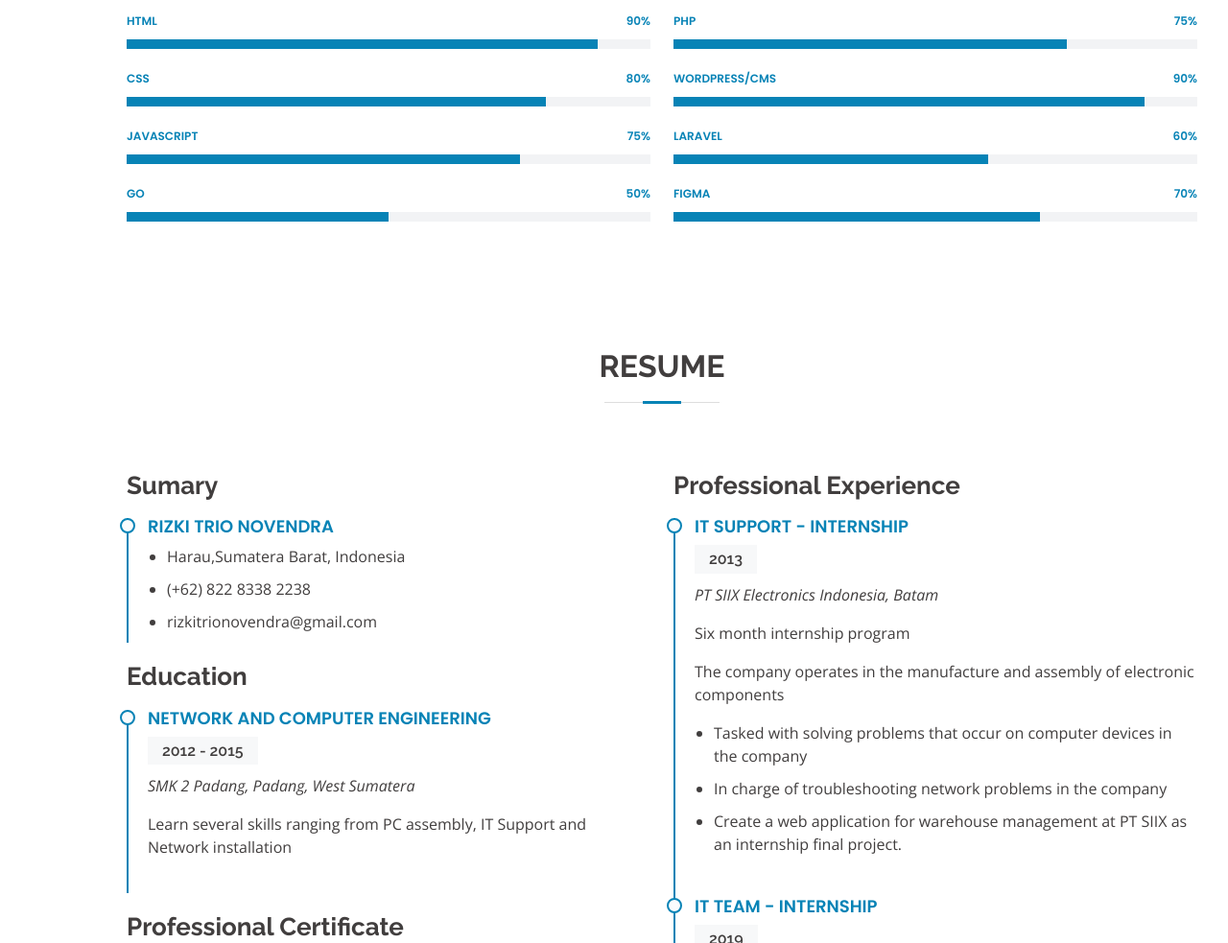
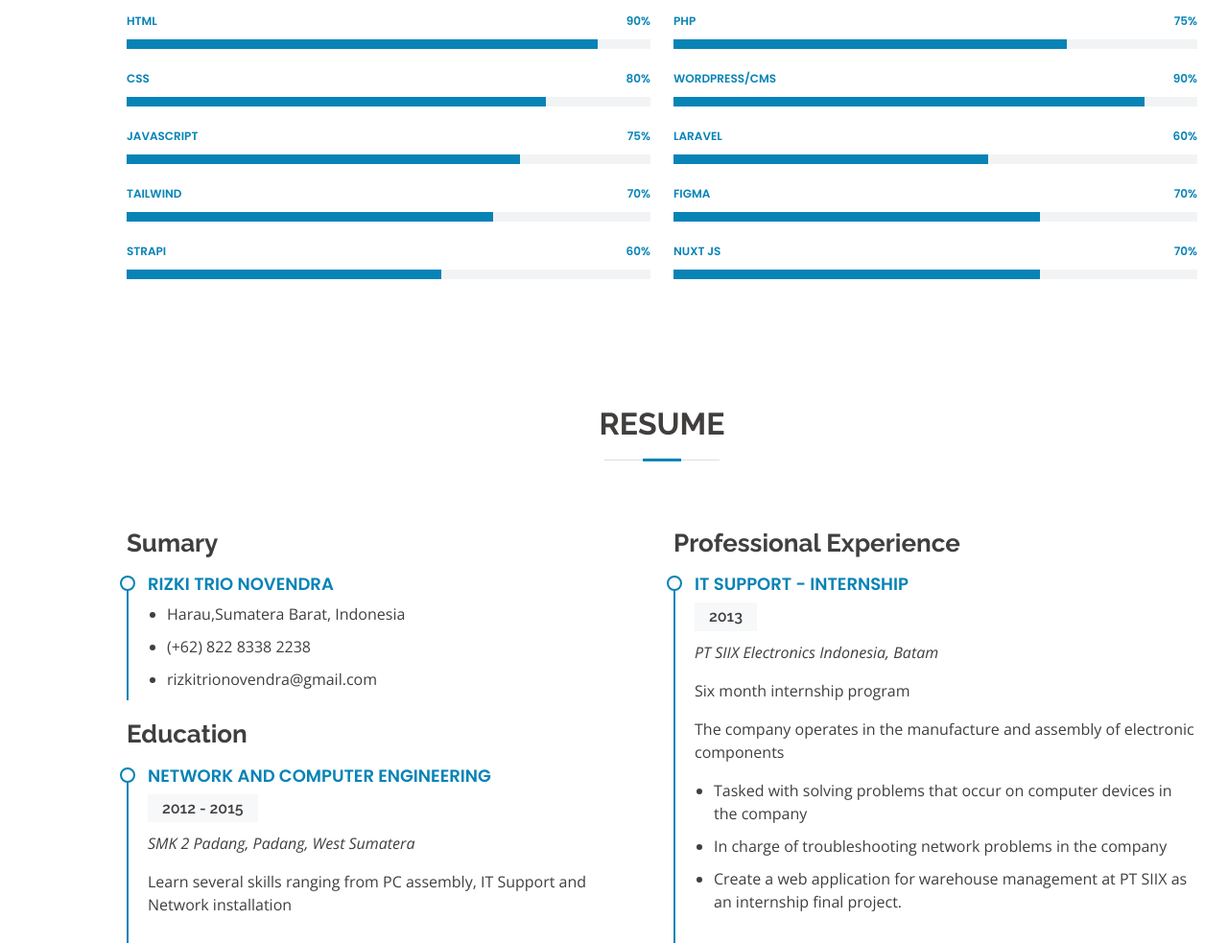
Before and after one commit to rizkitiang/rizkitiang, a plain HTML site: page index.html in a window 1280 px wide. Shown: the part 1686-2669 px from the top of the page at 96% size. Drawn offline with nearby package versions, Linux system fonts and the light colour scheme.

Commit message:
Update index.html

```diff
--- a/index.html
+++ b/index.html
@@ -142,9 +142,16 @@
                 </div>
 
                 <div class="progress">
-                  <span class="skill">GO <i class="val">50%</i></span>
+                  <span class="skill">Tailwind <i class="val">70%</i></span>
                   <div class="progress-bar-wrap">
-                    <div class="progress-bar" role="progressbar" aria-valuenow="50" aria-valuemin="0" aria-valuemax="100"></div>
+                    <div class="progress-bar" role="progressbar" aria-valuenow="70" aria-valuemin="0" aria-valuemax="100"></div>
+                  </div>
+                </div>
+
+                <div class="progress">
+                  <span class="skill">Strapi <i class="val">60%</i></span>
+                  <div class="progress-bar-wrap">
+                    <div class="progress-bar" role="progressbar" aria-valuenow="60" aria-valuemin="0" aria-valuemax="100"></div>
                   </div>
                 </div>
               </div>
@@ -173,6 +180,12 @@
 
                 <div class="progress">
                   <span class="skill">Figma <i class="val">70%</i></span>
+                  <div class="progress-bar-wrap">
+                    <div class="progress-bar" role="progressbar" aria-valuenow="70" aria-valuemin="0" aria-valuemax="100"></div>
+                  </div>
+                </div>
+                <div class="progress">
+                  <span class="skill">Nuxt JS <i class="val">70%</i></span>
                   <div class="progress-bar-wrap">
                     <div class="progress-bar" role="progressbar" aria-valuenow="70" aria-valuemin="0" aria-valuemax="100"></div>
                   </div>
```
